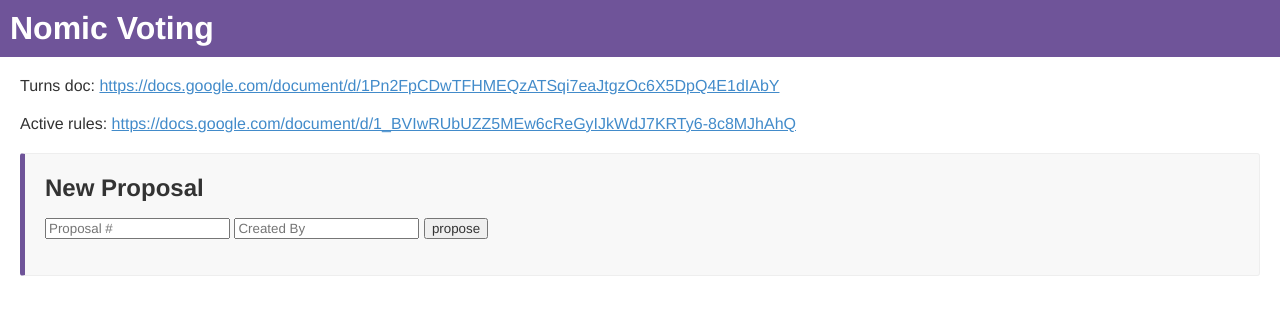
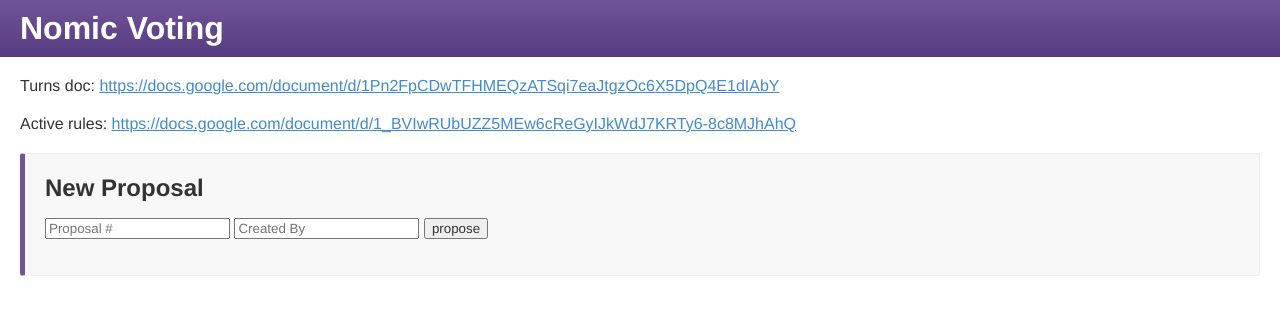
Before and after one commit to seveneightn9ne/nomic, a Flask app: page / in a window 1280 px wide. Shown: the top 315 px of the page. Run offline with Flask 2, Linux system fonts and the light colour scheme; data that the repository does not hold is empty; some libraries are stand-ins or nearby versions.

Commit message:
minor style tweak

```diff
--- a/static/style.css
+++ b/static/style.css
@@ -10,9 +10,18 @@ body {
 }
 h1 {
     margin: 0;
-    background-color: #6f5499;
     color: white;
-    padding: 10px;
+    padding: 10px 20px;
+
+    background: #6f5499; /* Old browsers */
+    background: -moz-linear-gradient(top,  #6f5499 0%, #563B80 100%); /* FF3.6+ */
+    background: -webkit-gradient(linear, left top, left bottom, color-stop(0%,#6f5499), color-stop(100%,#563B80)); /* Chrome,Safari4+ */
+    background: -webkit-linear-gradient(top,  #6f5499 0%,#563B80 100%); /* Chrome10+,Safari5.1+ */
+    background: -o-linear-gradient(top,  #6f5499 0%,#563B80 100%); /* Opera 11.10+ */
+    background: -ms-linear-gradient(top,  #6f5499 0%,#563B80 100%); /* IE10+ */
+    background: linear-gradient(to bottom,  #6f5499 0%,#563B80 100%); /* W3C */
+    filter: progid:DXImageTransform.Microsoft.gradient( startColorstr='#6f5499', endColorstr='#563B80',GradientType=0 ); /* IE6-9 */
+
 }
 body > p {
     margin: 20px;
```
